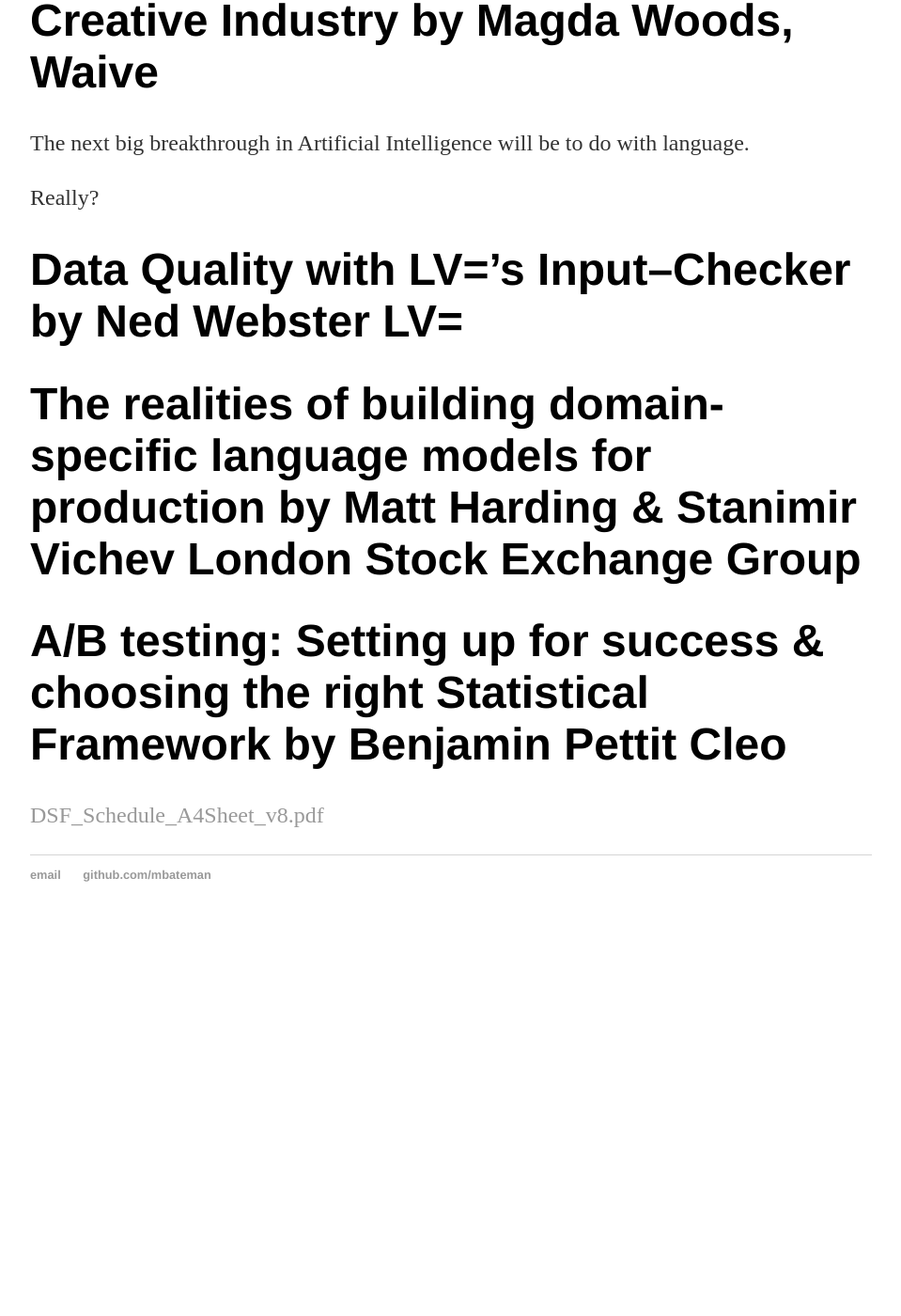
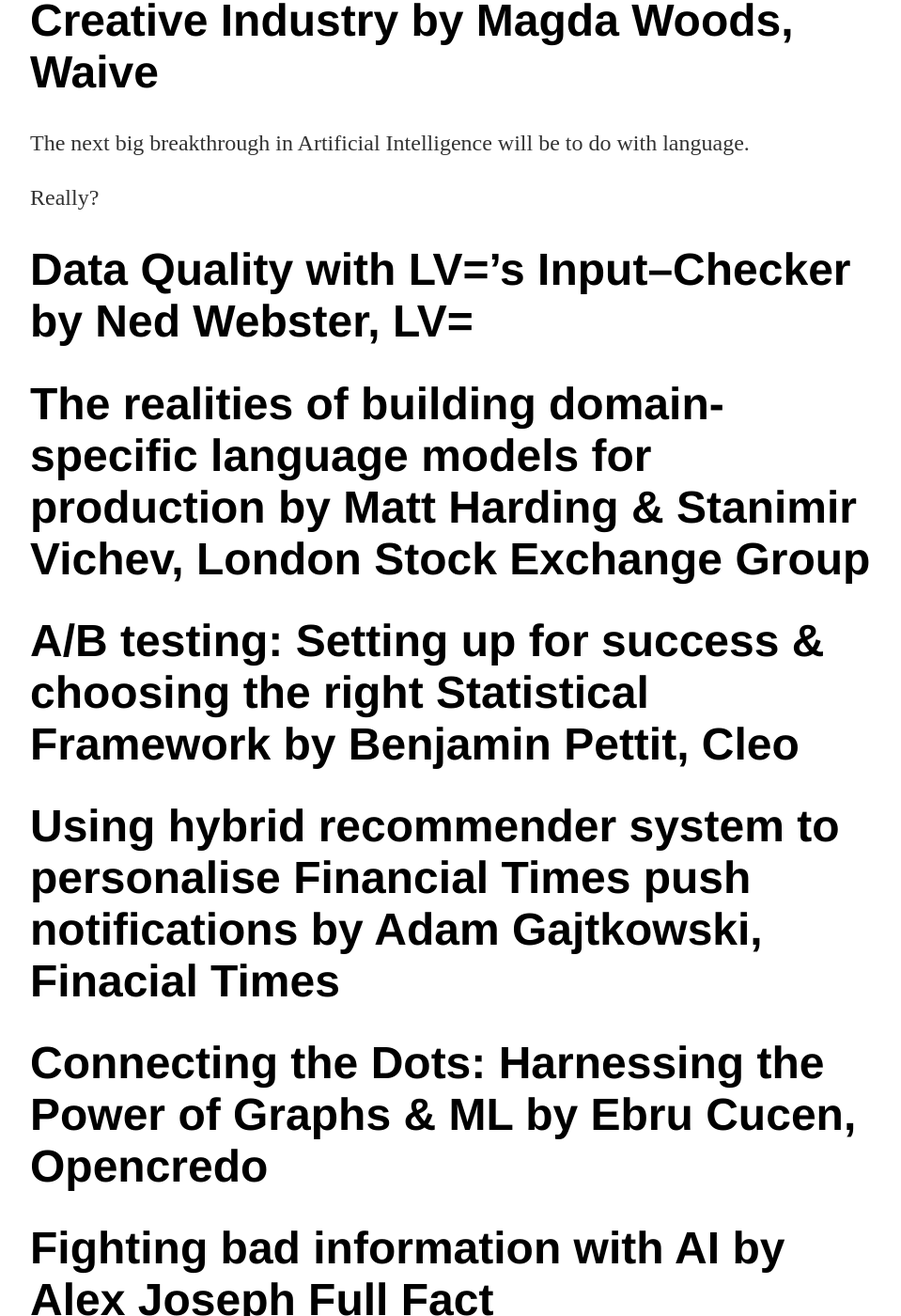
Before and after one commit to hankquinlan/hankquinlan.github.io, a Jekyll site: the page built from _posts/2021-11-27-DSF-Live.md, in a window 1280 px wide and 1400 px high, scrolled down 786 px. Shown: the whole window at 94% size, without its empty margins (160-1119 px from the left). Built offline with Jekyll 4.4.1, drawn with Linux system fonts in a browser that asks for light colours; before the commit the page ends 1786 px from its top, so only the background shows below that; some of the changed text lies outside the part shown.

Commit message:
Update 2021-11-27-DSF-Live.md
Added talk titles.

```diff
--- a/_posts/2021-11-27-DSF-Live.md
+++ b/_posts/2021-11-27-DSF-Live.md
@@ -38,14 +38,25 @@
 
 Really?
 
-Data Quality with LV=’s Input–Checker by Ned Webster LV=
-========================================================
+Data Quality with LV=’s Input–Checker by Ned Webster, LV=
+=========================================================
 
-The realities of building domain-specific language models for production by Matt Harding & Stanimir Vichev London Stock Exchange Group
-======================================================================================================================================
+The realities of building domain-specific language models for production by Matt Harding & Stanimir Vichev, London Stock Exchange Group
+=======================================================================================================================================
 
-A/B testing: Setting up for success & choosing the right Statistical Framework by Benjamin Pettit Cleo
-======================================================================================================================================
+A/B testing: Setting up for success & choosing the right Statistical Framework by Benjamin Pettit, Cleo
+=======================================================================================================
 
+Using hybrid recommender system to personalise Financial Times push notifications by Adam Gajtkowski, Finacial Times
+====================================================================================================================
+
+Connecting the Dots: Harnessing the Power of Graphs & ML by Ebru Cucen, Opencredo
+=================================================================================
+
+Fighting bad information with AI by Alex Joseph Full Fact
+=========================================================
+
+Vigorous communication as the key ingredient of a successful data science career by Roberto Medri, Meta
+=======================================================================================================
 
 [DSF_Schedule_A4Sheet_v8.pdf](https://github.com/mbateman/mbateman.github.io/files/8179259/DSF_Schedule_A4Sheet_v8.pdf)
```
